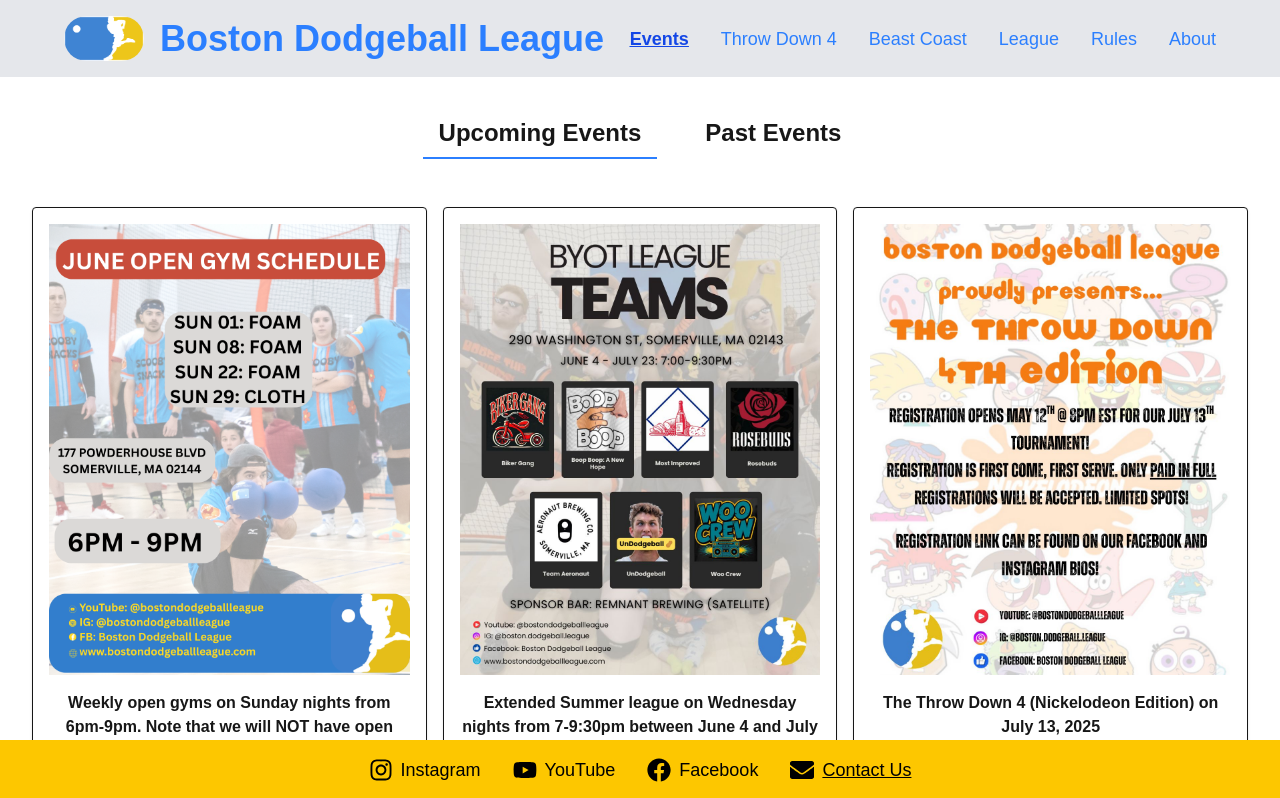
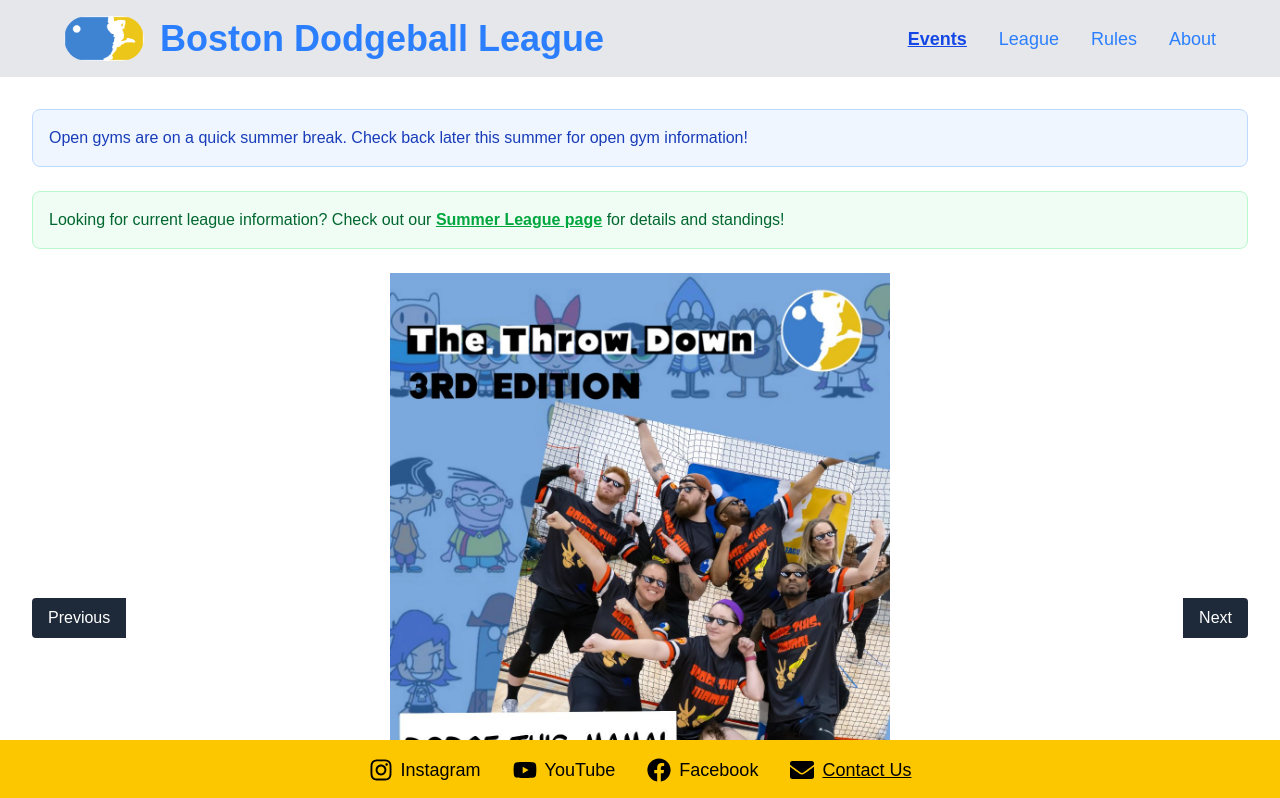
Before and after one commit to jsartin513/bdl-site, a Next.js app: page /events in a window 1280 px wide. Shown: the top 798 px of the page. Built offline with nearby package versions, Linux system fonts and the light colour scheme.

Commit message:
Update for current date

```diff
--- a/app/components/PastEvents.tsx
+++ b/app/components/PastEvents.tsx
@@ -12,7 +12,6 @@
 export default function PastEvents({ events }: PastEventsProps) {
   return (
     <section>
-      <p className="mb-8">Check out our past events and see what you missed!</p>
       <Carousel items={events} />
     </section>
   );
--- a/app/components/TopNav.tsx
+++ b/app/components/TopNav.tsx
@@ -58,20 +58,22 @@
             >
               <Link href="/events">Events</Link>
             </li>
-            <li
+            {/* Hide Throw Down 4 link since tournament has passed - keeping page for future photos/content */}
+            {/* <li
               className={`text-lg ${
                 pathname === "/events/throwdown" ? "font-bold underline text-blue-700" : ""
               }`}
             >
               <Link href="/events/throwdown">Throw Down 4</Link>
-            </li>
-            <li
+            </li> */}
+            {/* Hide Beast Coast link for now - keeping page for future use */}
+            {/* <li
               className={`text-lg ${
                 pathname === "/beast-coast" ? "font-bold underline text-blue-700" : ""
               }`}
             >
               <Link href="/beast-coast">Beast Coast</Link>
-            </li>
+            </li> */}
             <li
               className={`text-lg ${
                 pathname === "/league" ? "font-bold underline text-blue-700" : ""
--- a/app/events/page.tsx
+++ b/app/events/page.tsx
@@ -1,52 +1,69 @@
-import TabbedLayout from '../components/TabbedLayout';
-import UpcomingEvents from '../components/UpcomingEvents';
+// import TabbedLayout from '../components/TabbedLayout';
+// import UpcomingEvents from '../components/UpcomingEvents';
 import PastEvents from '../components/PastEvents';
 
 export default function Events() {
-  const upcomingEvents = [
-    {
-      description: 'Weekly open gyms on Sunday nights from 6pm-9pm. Note that we will NOT have open gym in July 2025.',
-      image: '/images/june_open_gym_flyer.png',
-      start_date: new Date('2025-04-28'),
-      end_date: new Date('2025-06-30'),
-      link: '/events/opengym',
-    },
-    {
-      description: 'Extended Summer league on Wednesday nights from 7-9:30pm between June 4 and July 23, 2025',
-      image: '/images/byot_leagues.jpeg',
-      start_date: new Date('2025-05-04'),
-      end_date: new Date('2025-07-23'),
-      link: '/league',
-    },
-    {
-      description: 'The Throw Down 4 (Nickelodeon Edition) on July 13, 2025',
-      image: '/images/throw_down_4_flyer.jpg',
-      start_date: new Date('2025-04-01'),
-      end_date: new Date('2025-07-13'),
-      link: '/events/throwdown',
-    },
+  // Keep upcoming events framework for future use
+  // const upcomingEvents = [
+  //   {
+  //     description: 'Weekly open gyms on Sunday nights from 6pm-9pm. Note that we will NOT have open gym in July 2025.',
+  //     image: '/images/june_open_gym_flyer.png',
+  //     start_date: new Date('2025-04-28'),
+  //     end_date: new Date('2025-06-30'),
+  //     link: '/events/opengym',
+  //   },
+  //   {
+  //     description: 'Extended Summer league on Wednesday nights from 7-9:30pm between June 4 and July 23, 2025',
+  //     image: '/images/byot_leagues.jpeg',
+  //     start_date: new Date('2025-05-04'),
+  //     end_date: new Date('2025-07-23'),
+  //     link: '/league',
+  //   },
+  //   {
+  //     description: 'The Throw Down 4 (Nickelodeon Edition) on July 13, 2025',
+  //     image: '/images/throw_down_4_flyer.jpg',
+  //     start_date: new Date('2025-04-01'),
+  //     end_date: new Date('2025-07-13'),
+  //     link: '/events/throwdown',
+  //   },
+  // ];
+
+  const pastEvents = [
+    { description: 'The Throw Down 4 (Nickelodeon Edition) on July 13, 2025 Winners: Drake and Josh', image: '/images/drake_and_josh.jpeg' },
+    { description: 'The Throw Down 3 (Cartoon Network Edition) on February 22, 2025 Winners: Dodge This, Mama', image: '/images/dodge_this_mama.jpeg' },
+    { description: 'The Throw Down 2 on November 2, 2024 Winners: Pink Pony Dodgeball Club', image: '/images/pink_pony.jpeg' },
+    { description: 'Inaugural Throw Down on August 17, 2024 Winners: Honey Packs', image: '/images/honey_packs.jpeg' },
   ];
 
-  const pastEvents = [
-    { description: 'Inaugural Throw Down on August 17, 2024 Winners: Honey Packs', image: '/images/honey_packs.jpeg' },
-    { description: 'The Throw Down 2 on November 2, 2024 Winners: Pink Pony Dodgeball Club', image: '/images/pink_pony.jpeg' },
-    { description: 'The Throw Down 3 (Cartoon Network Edition) on February 22, 2025 Winners: Dodge This, Mama', image: '/images/dodge_this_mama.jpeg' },
-  ];
-
-  const tabs = [
-    {
-      label: 'Upcoming Events',
-      content: <UpcomingEvents events={upcomingEvents} />,
-    },
-    {
-      label: 'Past Events',
-      content: <PastEvents events={pastEvents} />,
-    },
-  ];
+  // Hide upcoming events for now - keeping framework for future use
+  // const tabs = [
+  //   {
+  //     label: 'Upcoming Events',
+  //     content: <UpcomingEvents events={upcomingEvents} />,
+  //   },
+  //   {
+  //     label: 'Past Events',
+  //     content: <PastEvents events={pastEvents} />,
+  //   },
+  // ];
 
   return (
     <main className="p-8">
-      <TabbedLayout tabs={tabs} />
+      <div className="mb-6 p-4 bg-blue-50 border border-blue-200 rounded-lg">
+        <p className="text-blue-800 font-medium">
+          Open gyms are on a quick summer break. Check back later this summer for open gym information!
+        </p>
+      </div>
+      <div className="mb-6 p-4 bg-green-50 border border-green-200 rounded-lg">
+        <p className="text-green-800 font-medium">
+          Looking for current league information? Check out our{' '}
+          <a href="/league/summer" className="text-green-600 hover:text-green-800 underline font-semibold">
+            Summer League page
+          </a>
+          {' '}for details and standings!
+        </p>
+      </div>
+      <PastEvents events={pastEvents} />
     </main>
   );
 }
```
Also changed, not shown: public/images/drake_and_josh.jpeg (added).
